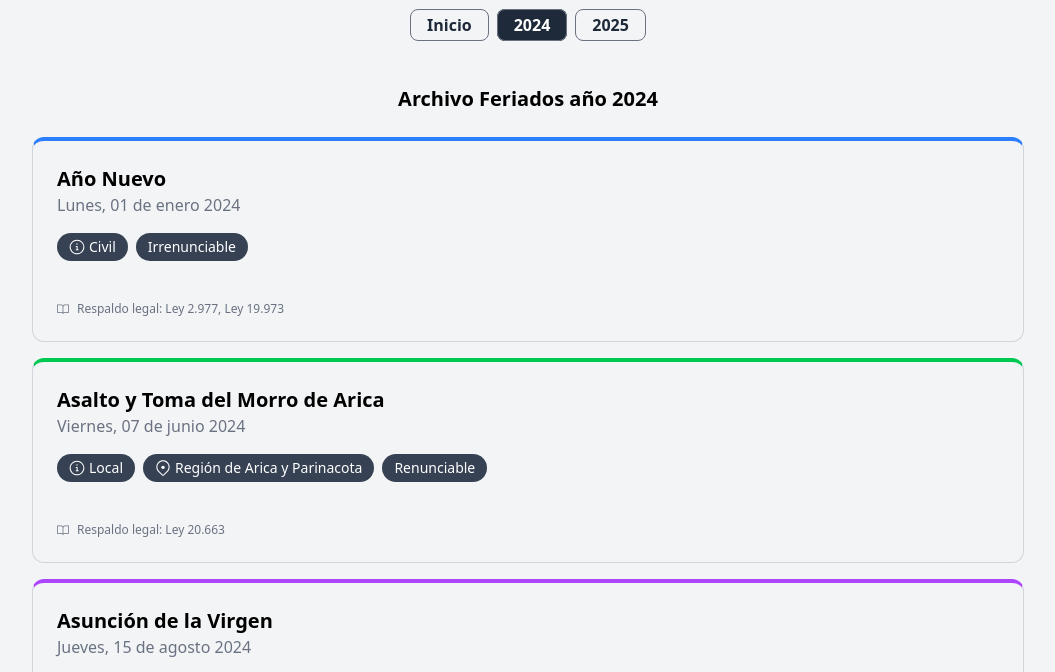
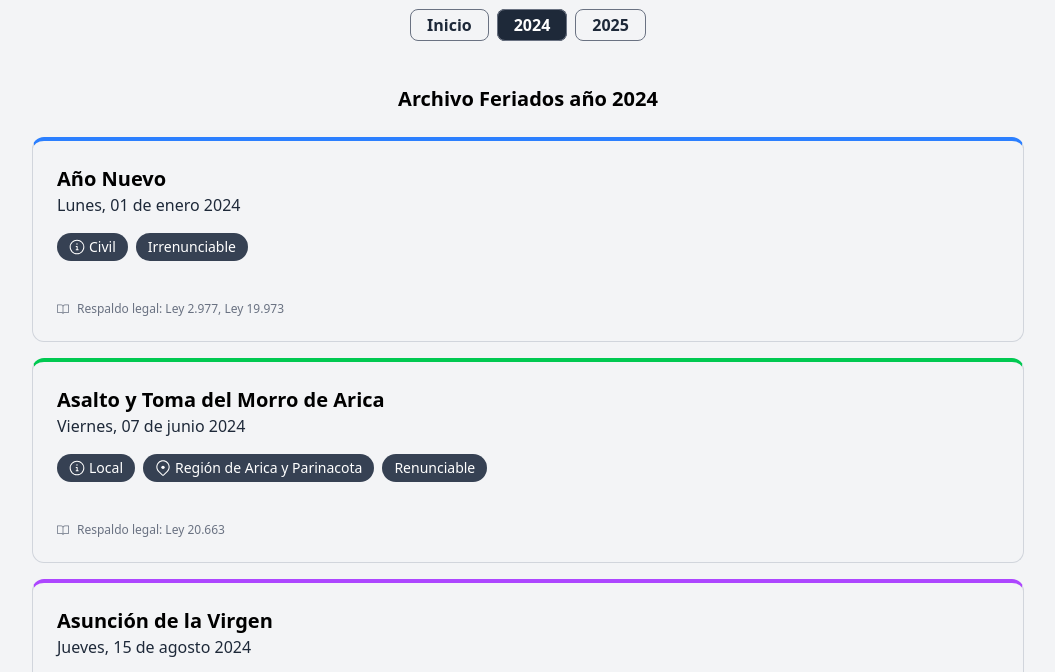
Before and after one commit to felipejoq/feriados-chile-com, an Astro site: page /2024 in a window 1280 px wide. Shown: the part 107-779 px from the top of the page, without its empty margins (112-1167 px from the left). Built offline with nearby package versions, Linux system fonts and the light colour scheme; Astro itself is replaced by a stand-in of ours.

Commit message:
fix: cambia color para mejorar contraste

```diff
--- a/src/components/holidays/HolidayCard.tsx
+++ b/src/components/holidays/HolidayCard.tsx
@@ -37,7 +37,7 @@ export const HolidayCard = ({holiday}: Props) => {
                 : holiday.description
             }
           </h2>
-          <h3 className="text-gray-500">
+          <h3 className="text-gray-800">
             {
               holiday.date
                 ? longDate(holiday.date)
```
